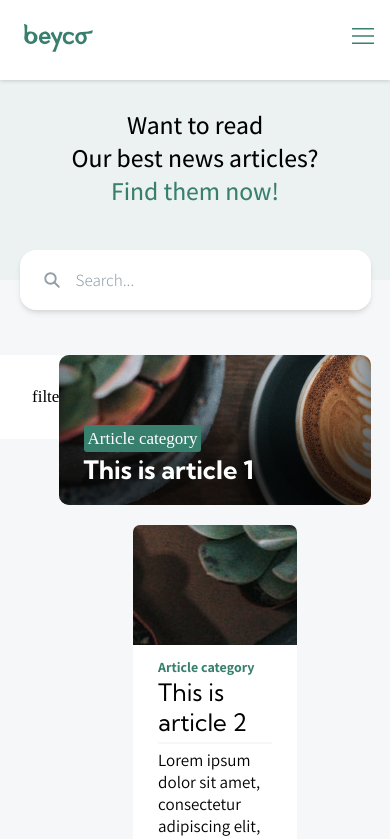
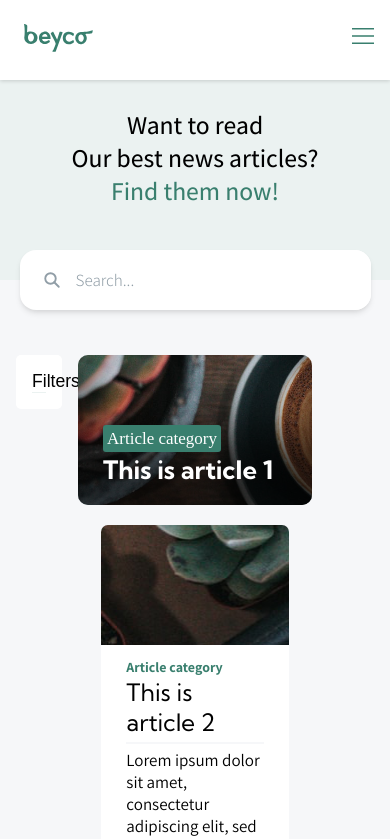
Before and after one commit to beaupd/chippr-beyco-newspage, a React (Create React App) app: page / in a window 390 px wide. Shown: the top 839 px of the page. Built offline with nearby package versions, Linux system fonts and the light colour scheme; the HTML template or start-up script is replaced by a standard one.

Commit message:
mobile menu items fade in framer motion

```diff
--- a/src/components/Header/Header.js
+++ b/src/components/Header/Header.js
@@ -12,8 +12,37 @@ import {
     NavBtns,
     Placeholder,
     MobileMenu,
-    MobileToggle
+    MobileToggle,
+    LinkContainer
 } from './elements';
+
+const container = {
+    hidden: {
+        opacity: 0
+    },
+    show: {
+        opacity: 1,
+        transition: {
+            staggerChildren: 0.1,
+            delayChildren: .2
+        }
+    }
+}
+
+const item = {
+    hidden: {
+        opacity: 0,
+        y: "100%"
+    },
+    show: {
+        opacity: 1,
+        y: 0,
+        transition: {
+            duration: .4,
+            ease: "easeIn"
+        }
+    }
+}
 
 const Header = () => {
     const navRef = useRef();
@@ -23,8 +52,10 @@ const Header = () => {
 
     useEffect(() => {
         const scrollHandler = () => {
-            if (window.pageYOffset > navRef.current.offsetHeight && !isSticky) setSticky(true)
-            else if (window.pageYOffset === 0 && isSticky) setSticky(false)
+            if (!menuActive) {
+                if (window.pageYOffset > navRef.current.offsetHeight && !isSticky) setSticky(true)
+                else if (window.pageYOffset === 0 && isSticky) setSticky(false)
+            }
         }
         const resizeHandler = () => {
             if (window.innerWidth < 1000) setMobile(true)
@@ -124,7 +155,7 @@ const Header = () => {
                         </NavItems>
 
                         {/* Nav btns */}
-                        <MobileToggle onClick={() => setMenuActive(!menuActive)}>
+                        <MobileToggle onClick={() => {setMenuActive(!menuActive);setSticky(true)}}>
                             <svg xmlns="http://www.w3.org/2000/svg" viewBox="0 0 224 159.6" id="menu-icon">
                                 <path d="M0 143.8h224v15.8H0zM0 0h224v15.8H0zM0 71.9h224v15.8H0z">
                                 </path>
@@ -140,7 +171,7 @@ const Header = () => {
                                             opacity: 1,
                                             transition: {
                                                 when: "beforeChildren",
-                                                staggerChildren: 0.3
+                                                staggerChildren: 0.2
                                             }
                                         },
                                         hidden: {
@@ -158,30 +189,36 @@ const Header = () => {
                                         <motion.circle cx="100" cy="-10" r="1" initial={{ cx: 100, cy: "-10", r: 1 }} animate={{ r: 500 }} exit={{ cx: 100, cy: "-10", r: 1 }} transition={{ duration: 1 }} fill="white" />
                                     </svg>
 
+                                    <LinkContainer
+                                        variants={container}
+                                        initial="hidden"
+                                        animate="show"
+                                        exit="hidden"
+                                    >
+                                        <motion.a key="item1" variants={item} className="btn" to="/">
+                                            Home
+                                        </motion.a>
 
-                                    <motion.Link to="/">
-                                        Home
-                                    </motion.Link>
+                                        <motion.a key="item2" variants={item} className="btn" to="/">
+                                            Coffee
+                                        </motion.a>
 
-                                    <motion.Link to="/">
-                                        Coffee
-                                    </motion.Link>
+                                        <motion.a key="item3" variants={item} className="btn" to="/">
+                                            For Whome?
+                                        </motion.a>
 
-                                    <motion.Link to="/">
-                                        For Whome?
-                                    </motion.Link>
+                                        <motion.a key="item4" variants={item} className="btn" to="/">
+                                            Contact
+                                        </motion.a>
 
-                                    <motion.Link to="/">
-                                        Contact
-                                    </motion.Link>
+                                        <motion.a key="item5" variants={item} className="btn" to="/">
+                                            FaQ
+                                        </motion.a>
 
-                                    <motion.Link to="/">
-                                        FaQ
-                                    </motion.Link>
-
-                                    <motion.Link to="/article">
-                                        New article (TEST)
-                                    </motion.Link>
+                                        <motion.a key="item6" variants={item} className="btn" to="/article">
+                                            New article (TEST)
+                                        </motion.a>
+                                    </LinkContainer>
 
                                 </MobileMenu>
                             }
--- a/src/components/Header/elements.js
+++ b/src/components/Header/elements.js
@@ -110,3 +110,22 @@ export const MobileMenu = styled(motion.div)`
   }
 
 `
+
+export const LinkContainer = styled(motion.ul)`
+  width: 100%;
+  height: 100%;
+  position: absolute;
+  left: 0;
+  top: 0;
+  display: flex;
+  justify-content: center;
+  align-items: center;
+  flex-direction: column;
+  padding: 0 150px;
+
+  a {
+    margin: 15px 0;
+    width: 100%;
+    text-align: center;
+  }
+`
--- a/src/pages/HomeBoudewijn/Home.js
+++ b/src/pages/HomeBoudewijn/Home.js
@@ -9,7 +9,8 @@ import {
     HeroText,
     Articles,
     ArticlesContainer,
-    Filters
+    Filters,
+    FilterTitle,
 } from './elements';
 
 const container = {
@@ -68,7 +69,9 @@ const HomeB = () => {
                 animate="show"
             >
                 <Filters>
-                    filter
+                    <FilterTitle>
+                        Filters
+                    </FilterTitle>
                 </Filters>
 
                 <Articles>
--- a/src/pages/HomeBoudewijn/elements.js
+++ b/src/pages/HomeBoudewijn/elements.js
@@ -89,27 +89,38 @@ export const SearchBar = styled.div`
 export const ArticlesContainer = styled(motion.section)`
     width: 100%;
     display: grid;
-    grid-template-columns: 15% 70% 15%;
+    grid-template-columns: 20% 60% 20%;
+    @media(min-width: 1600px) {
+        grid-template-columns: 25% 50% 25%;
+    }
     padding: 75px 0;
 
 `
 
 export const Filters = styled.div`
+    border-radius: 5px;
     background-color: #fff;
     position: sticky;
     align-self: flex-start;
     top: 120px;
     left: 0;
     grid-column: 1;
-    padding: 2rem 2rem;
-    margin-right: 2rem 0;
+    padding: 1rem 1rem;
+    margin: 0 1rem;
+`
+
+export const FilterTitle = styled.h3`
+    font-family: "Assisant", sans-serif;
+    font-weight: 400;
+    font-size: 1.1rem;
+    border-bottom: 1px solid #EBF2F1;
 `
 
 
 export const Articles = styled.div`
     width: 100%;
     display: grid;
-    grid-template-columns: 20% 60% 20%;
+    grid-template-columns: auto auto auto;
     grid-column: 2;
 
     grid-gap: 20px;
```
